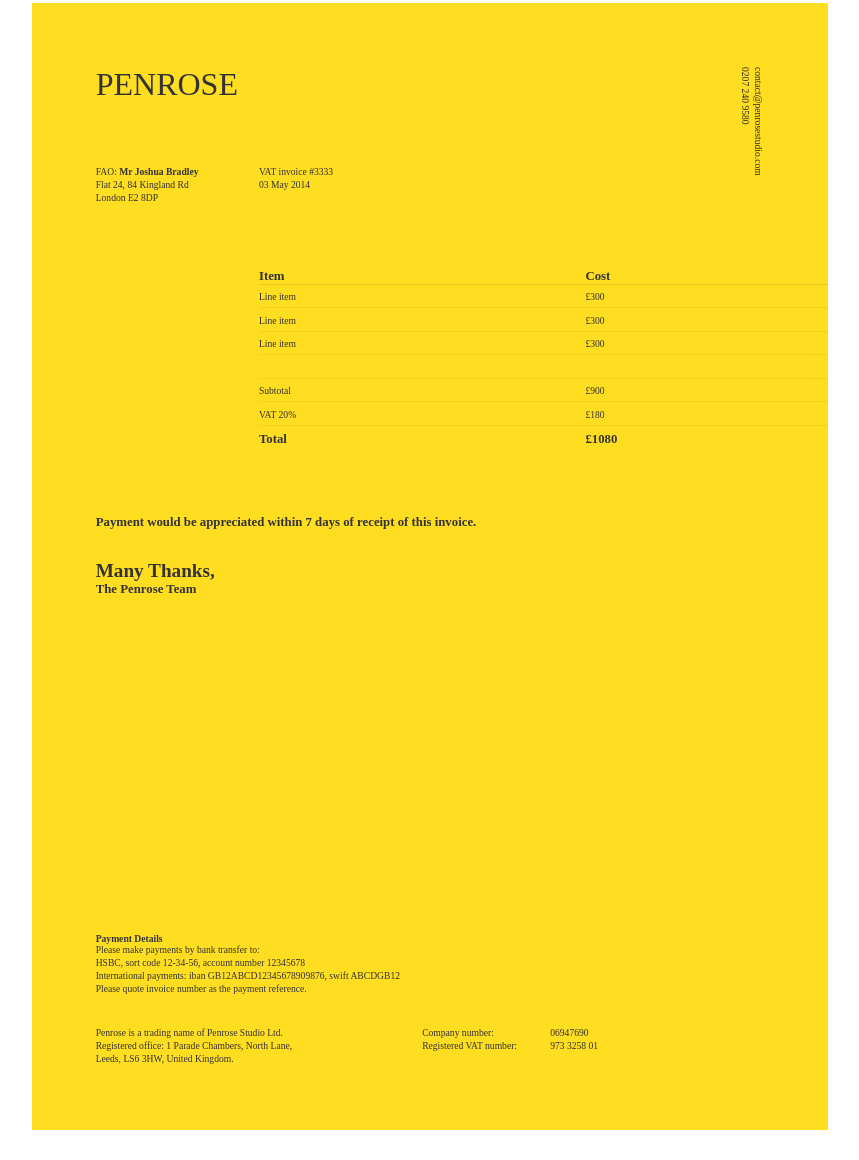
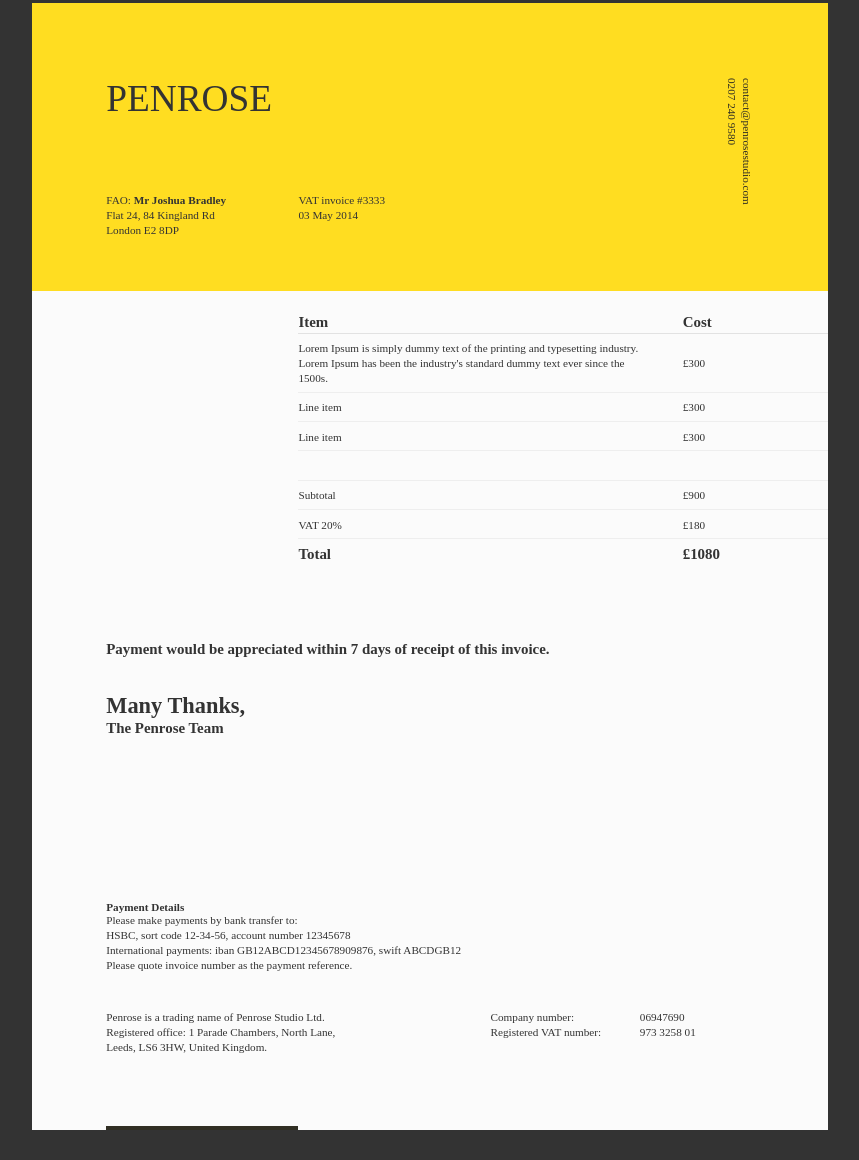
Before and after one commit to Joshuwar/invoice, a website: page src/index.html in a window 1280 px wide. Shown: the part 27-1187 px from the top of the page, without its empty margins (210-1069 px from the left). Drawn offline with nearby package versions, Linux system fonts and the light colour scheme; files that its build step writes are made by us from their sources.

Commit message:
minor tweaks to proportion, adds bg screen, enhances table behaviour

```diff
--- a/src/index.html
+++ b/src/index.html
@@ -5,6 +5,7 @@
   </head>
   <body>
   	<div class="wrapper">
+  		<div class="background-screen"></div>
 	  	<h1>Penrose</h1>
 	  	<p class="invoice-fao">
 	  		FAO: <span>Mr Joshua Bradley</span><br>
@@ -28,7 +29,7 @@
 	  		</thead>
 	  		<tbody>
 	  			<tr>
-	  				<td>Line item</td>
+	  				<td>Lorem Ipsum is simply dummy text of the printing and typesetting industry. Lorem Ipsum has been the industry's standard dummy text ever since the 1500s.</td>
 	  				<td>&pound;300</td>
 	  			</tr>
 	  			<tr>
@@ -81,6 +82,7 @@
 	  			<span>Registered VAT number: </span>973 3258 01
 	  		</p>
 	  	</div>
+	  	<div class="border-edge"></div>
   	</div>
     <script src="javascripts/main.js"></script>
   </body>
--- a/src/scss/style.scss
+++ b/src/scss/style.scss
@@ -9,13 +9,14 @@
 $paper-height: 70.42057157034745rem;
 
 //Size calculations
-$unit: $paper-height / 35.2;
-$logo-width: $unit*5.1;
+$unit: $paper-height / 30.2;
+$logo-width: $unit*5.15;
 $table-width: $paper-width - $logo-width - $unit*2;
 
 //Colours
-$paper-colour: #ffdd21;
-$dark-grey:    #312f24;
+$paper-colour:  #fbfbfb;
+$accent-colour: #ffdd21;
+$dark-grey:     #312f24;
 
 //Table grid colours
 $dark-grid:    rgba(0,0,0,0.1); //27% black
@@ -40,6 +41,7 @@
 	text-rendering: optimizeLegibility;
 	font-size: $body-font-size;
 	line-height: $body-line-height;
+	background-color: #333;
 }
 
 .wrapper {
@@ -58,19 +60,21 @@
 	font-size: $unit;
 	margin: 0;
 	margin-bottom: $unit*2;
+	position: relative;
 }
 
 .invoice-fao {
 	float: left;
 	width: $logo-width;
 	margin-bottom: $unit*2;
+	position: relative;
 	span {
 		font-weight: 700;
 	}
 }
 
 .invoice-details {
-
+	position: relative;
 }
 
 .contact-details {
@@ -96,12 +100,14 @@
 	margin-bottom: $unit*2;
 	thead{
 		font-size: $larger-font-size;
+		line-height: $body-line-height*1.3333;
 		font-weight: 700;
 		border-bottom-width: $unit/20;
 		border-bottom-style: solid;
 		border-bottom-color: $dark-grid;
 		th.item {
 			width: $logo-width*2;
+			max-width: $logo-width*2;
 		}
 	}
 	tbody {
@@ -119,7 +125,11 @@
 		border-top-color: $dark-grid;
 	}
 	tr td {
-		padding: $body-line-height/2 0 $body-line-height/2.5;
+		padding: $body-line-height/2 $unit $body-line-height/2.5 0;
+		line-height: $body-line-height;
+	}
+	tr td:first-child {
+		width: $logo-width*2;
 	}
 }
 
@@ -155,7 +165,7 @@
 }
 
 .company-number {
-	width: $logo-width*2;
+	width: $logo-width*1.5;
 	float: left;
 	span {
 		width: $unit*4;
@@ -166,3 +176,21 @@
 .payment-details {
 	margin-bottom: $unit;
 }
+
+.border-edge {
+	width: $logo-width;
+	height: $unit / 10;
+	background-color: $dark-grey;
+	position: absolute;
+	bottom: 0;
+	left: $unit *2;
+}
+
+.background-screen {
+	background-color: $accent-colour;
+	height: $logo-width * 1.5;
+	width: 100%;
+	position: absolute;
+	top: 0;
+	left: 0;
+}
```
